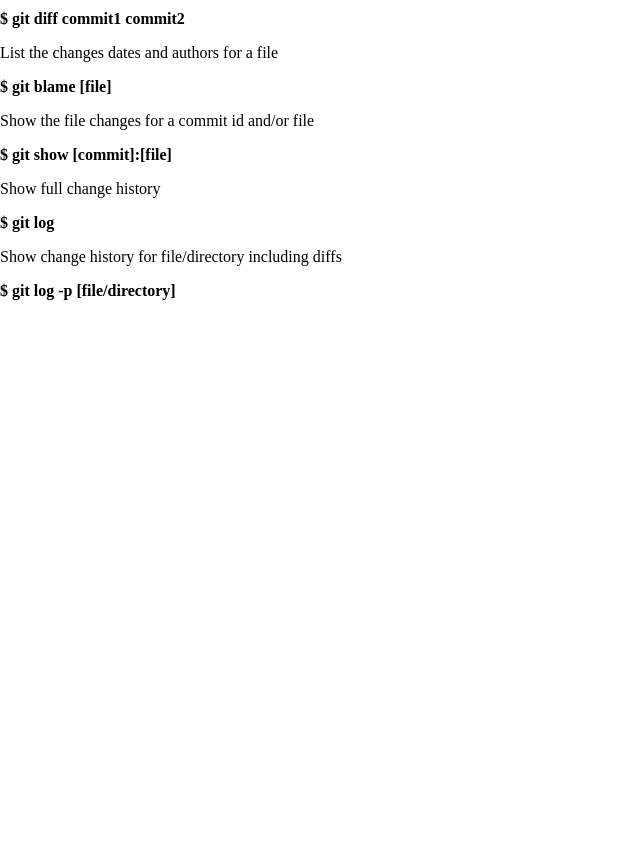
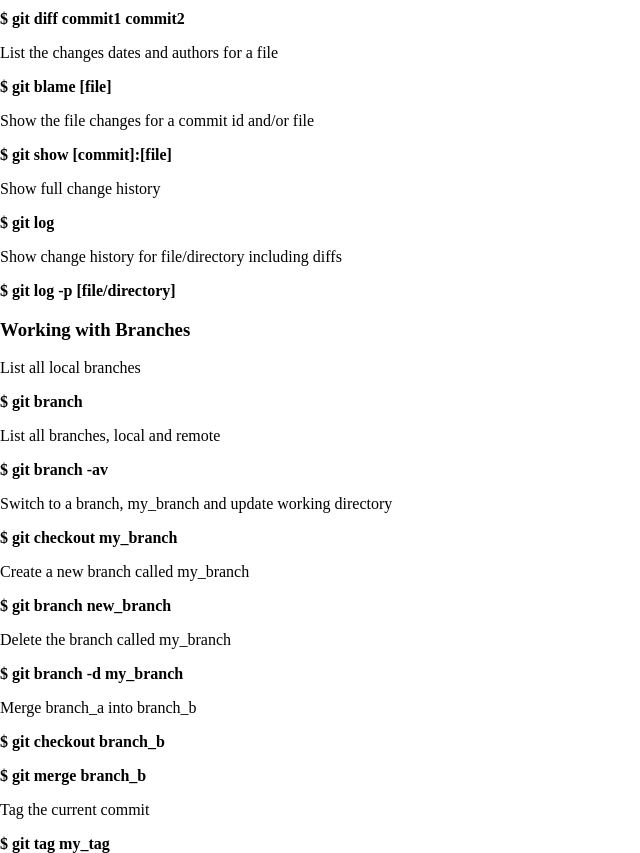
Before and after one commit to dismn/lab11copy, a plain HTML site: page git_commands.html in a window 1280 px wide. Shown: the part 620-1473 px from the top of the page, without its empty margins (0-640 px from the left). Before the commit the page ends 920 px from the top, so only its background shows below. Drawn offline with Linux system fonts and the light colour scheme.

Commit message:
Working with branches

```diff
--- a/git_commands.html
+++ b/git_commands.html
@@ -42,6 +42,24 @@
         <p><b>$ git log</b></p>
         <p>Show change history for file/directory including diffs</p>
         <p><b>$ git log -p [file/directory]</b></p>
+
+
+        <h3>Working with Branches</h3>
+        <p>List all local branches</p>
+        <p><b>$ git branch</b></p>
+        <p>List all branches, local and remote</p>
+        <p><b>$ git branch -av</b></p>
+        <p>Switch to a branch, my_branch and update working directory</p>
+        <p><b>$ git checkout my_branch</b></p>
+        <p>Create a new branch called my_branch</p>
+        <p><b>$ git branch new_branch</b></p>
+        <p>Delete the branch called my_branch</p>
+        <p><b>$ git branch -d my_branch</b></p>
+        <p>Merge branch_a into branch_b</p>
+        <p><b>$ git checkout branch_b</b></p>
+        <p><b>$ git merge branch_b</b></p>
+        <p>Tag the current commit</p>
+        <p><b>$ git tag my_tag</b></p>
 
 
 
```
